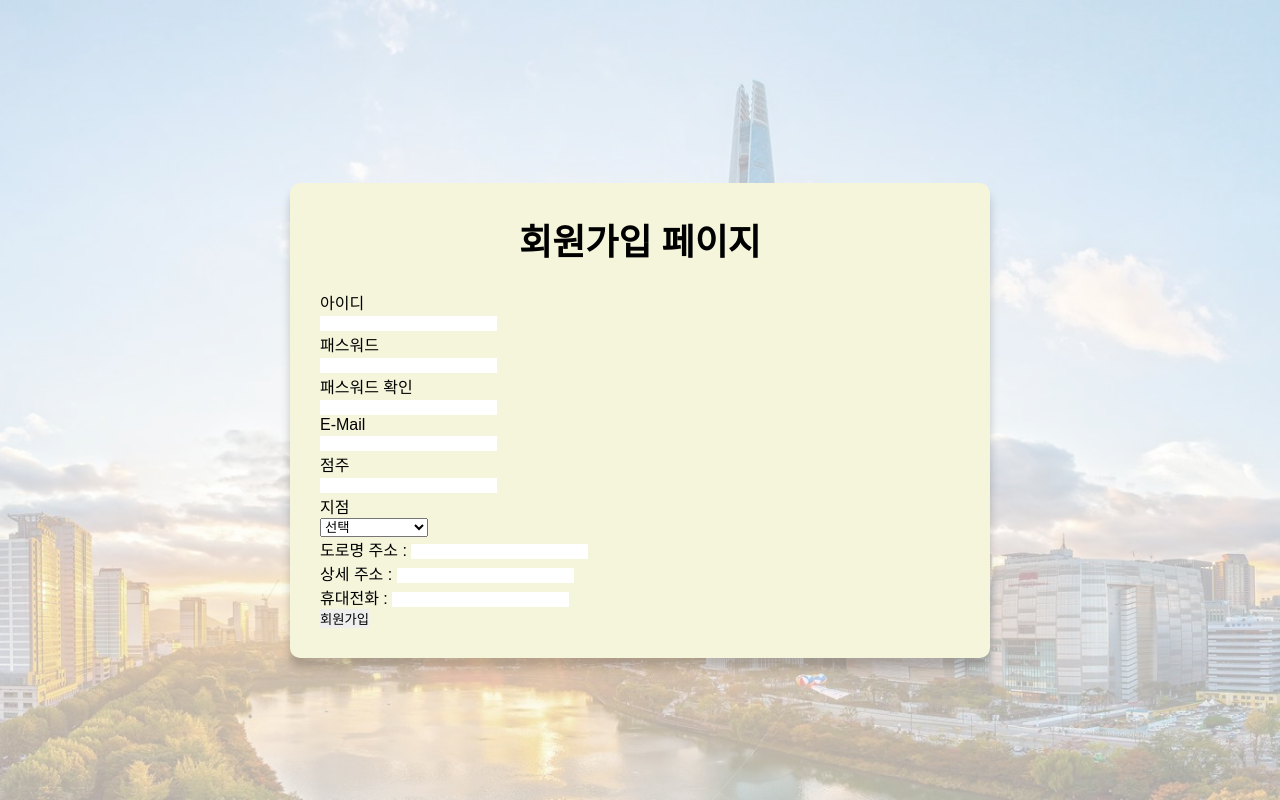
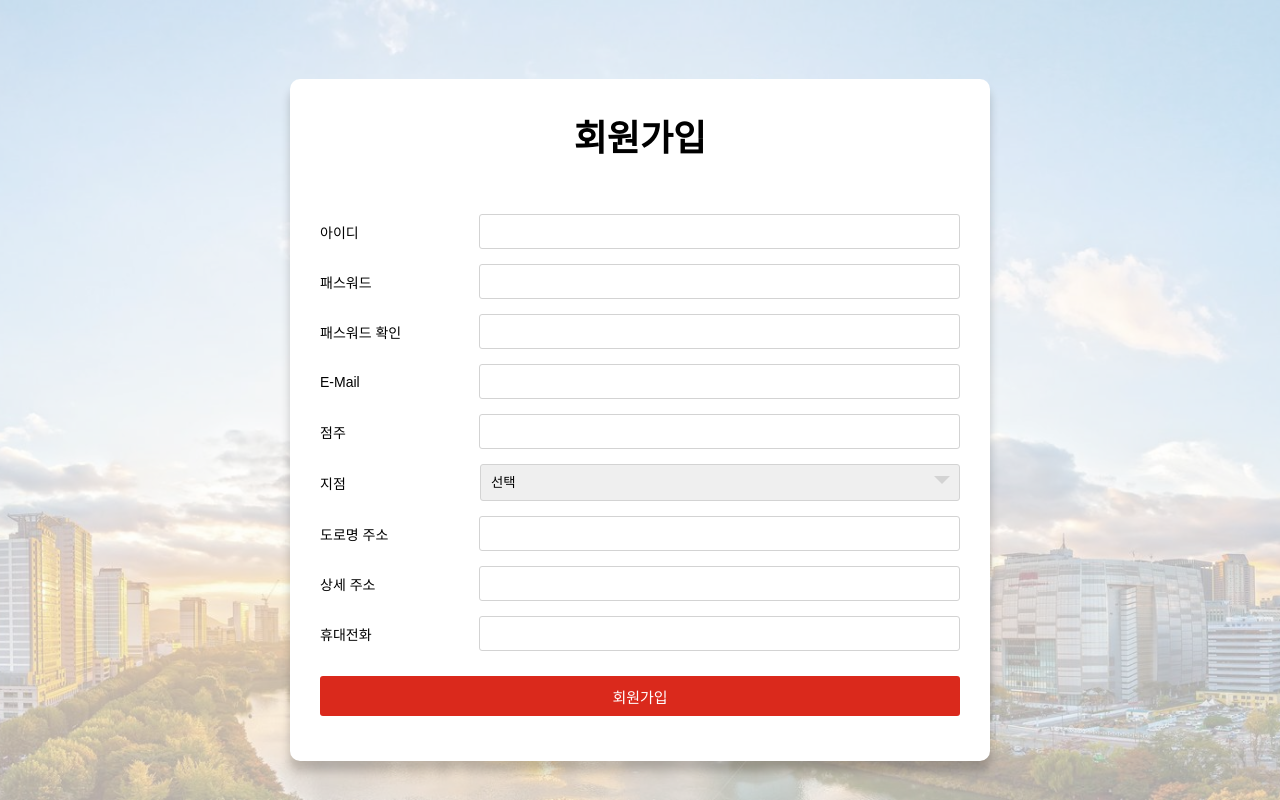
Before and after one commit to joelonsw/lottery, a Django app: page /signup/ in a window 1280 px wide. Run offline with Django 3.2, Linux system fonts and the light colour scheme; some libraries are stand-ins or nearby versions; some web fonts are replaced.

Commit message:
signup done

```diff
--- /dev/null
+++ b/static/css/signup.css
@@ -0,0 +1,4 @@
+.input:focus,
+.custom_select select:focus{
+    border: 1px solid rgb(218, 41, 28) !important;
+}
--- a/user/templates/signup.html
+++ b/user/templates/signup.html
@@ -12,10 +12,9 @@
     <link rel="stylesheet" href="https://stackpath.bootstrapcdn.com/font-awesome/4.7.0/css/font-awesome.min.css"
         integrity="sha384-wvfXpqpZZVQGK6TAh5PVlGOfQNHSoD2xbE+QkPxCAFlNEevoEH3Sl0sibVcOQVnN" crossorigin="anonymous">
     <link rel="stylesheet" href="{% static 'css/write_share.css' %}">
+    <link rel="stylesheet" href="{% static 'css/signup.css' %}">
     <!--===============================================================================================-->
 </head>
-
-<!-- <body style="display: flex; flex-direction: column; align-items: center;" > -->
 
 <body>
     {% if alert == 1 %}
@@ -31,34 +30,37 @@
     <div class="limiter">
         <div class="container-login100" style="background-image: url('{% static '/image/lotteworldtower.jpg' %}');">
             <!-- <div class="wrap-login100"> -->
-            <div class="wrapper" style="background-color: beige;">
+            <div class="wrapper" style="background-color: white;">
                 <div class="title">
-                    <h2>회원가입 페이지</h2>
+                    <h2>회원가입</h2>
+                    <br>
                 </div>
-                <form method="POST" action="{% url 'signup' %}" id="submit_form">
+                <form method="POST" action="{% url 'signup' %}" id="submit_form" class="form">
                     {% csrf_token %}
                     <div class="input_field">
                         <label for="">아이디 </label>
-                        <input type="text" name="username" placeholder="ID" required>
+                        <input class="input" type="text" name="username" placeholder="ID" required>
                     </div>
                     <div class="input_field">
                         <label for="">패스워드</label>
-                        <input type="password" name="password" placeholder="Password" required>
+                        <input class="input" type="password" name="password" placeholder="Password" required>
                     </div>
                     <div class="input_field">
                         <label for="">패스워드 확인</label>
-                        <input type="password" name="password_confirm" placeholder="Password를 다시 입력해주세요." required>
+                        <input class="input" type="password" name="password_confirm" placeholder="Password를 다시 입력해주세요."
+                            required>
                     </div>
                     <div class="input_field">
                         <label for="">E-Mail</label>
-                        <input type="email" name="email" placeholder="e-mail" required>
+                        <input class="input" type="email" name="email" placeholder="e-mail" required>
                     </div>
                     <div class="input_field">
                         <label for="">점주 </label>
-                        <input type="text" name="fullname" placeholder="이름을 입력해주세요" required>
+                        <input class="input" type="text" name="fullname" placeholder="이름을 입력해주세요" required>
                     </div>
                     <div class="input_field">
                         <label for="">지점 </label>
+                        <div class="custom_select">
                             <select name="location" required>
                                 <option value="">선택</option>
                                 <option value="강남역점">강남역점</option>
@@ -70,15 +72,26 @@
                                 <option value="스타필드부천점">스타필드부천점</option>
                                 <option value="유니스트점">유니스트점</option>
                                 <option value="구영리점">구영리점</option>
-                        </select><br>
-                        도로명 주소 :
-                        <input type="text" name="address" placeholder="주소 ex)울산광역시 울주군 언양읍 유니스트길 50" required><br>
-                        상세 주소 :
-                        <input type="text" name="address_detail" placeholder="ex)301동 101호" required><br>
-                        휴대전화 :
-                        <input type="tel" name="phone" placeholder="휴대전화 번호 ex)010-1234-5678"
-                            pattern="[0-9]{3}-[0-9]{4}-[0-9]{4}" required><br>
-                        <input type="submit" value="회원가입">
+                            </select>
+                        </div>
+                    </div>
+                    <div class="input_field">
+                        <label for=""> 도로명 주소 </label>
+                        <input class="input" type="text" name="address" placeholder="주소 ex)울산광역시 울주군 언양읍 유니스트길 50"
+                            >
+                    </div>
+                    <div class="input_field">
+                        <label for="">상세 주소 </label>
+                        <input class="input" type="text" name="address_detail" placeholder="ex)301동 101호" >
+                    </div>
+                    <div class="input_field">
+                        <label for=""> 휴대전화 </label>
+                        <input class="input" type="tel" name="phone" placeholder="휴대전화 번호 ex)010-1234-5678"
+                            pattern="[0-9]{3}-[0-9]{4}-[0-9]{4}" >
+                    </div>
+                    <div class="input_field">
+                        <input class="btn" type="submit" value="회원가입">
+                    </div>
                 </form>
             </div>
         </div>
```
Also changed, not shown: db.sqlite3. Lines whose indentation alone changed are shown as unchanged.
